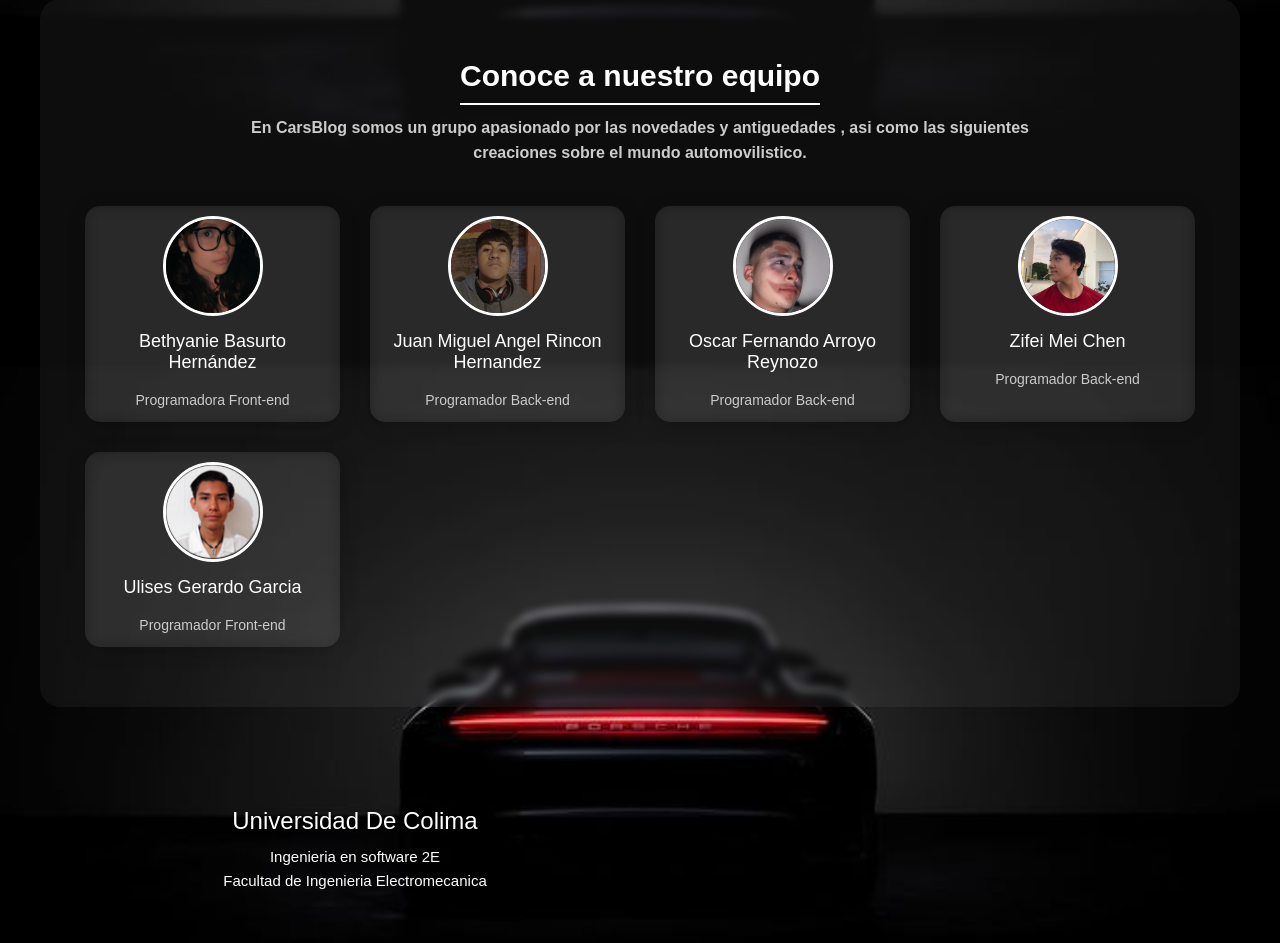
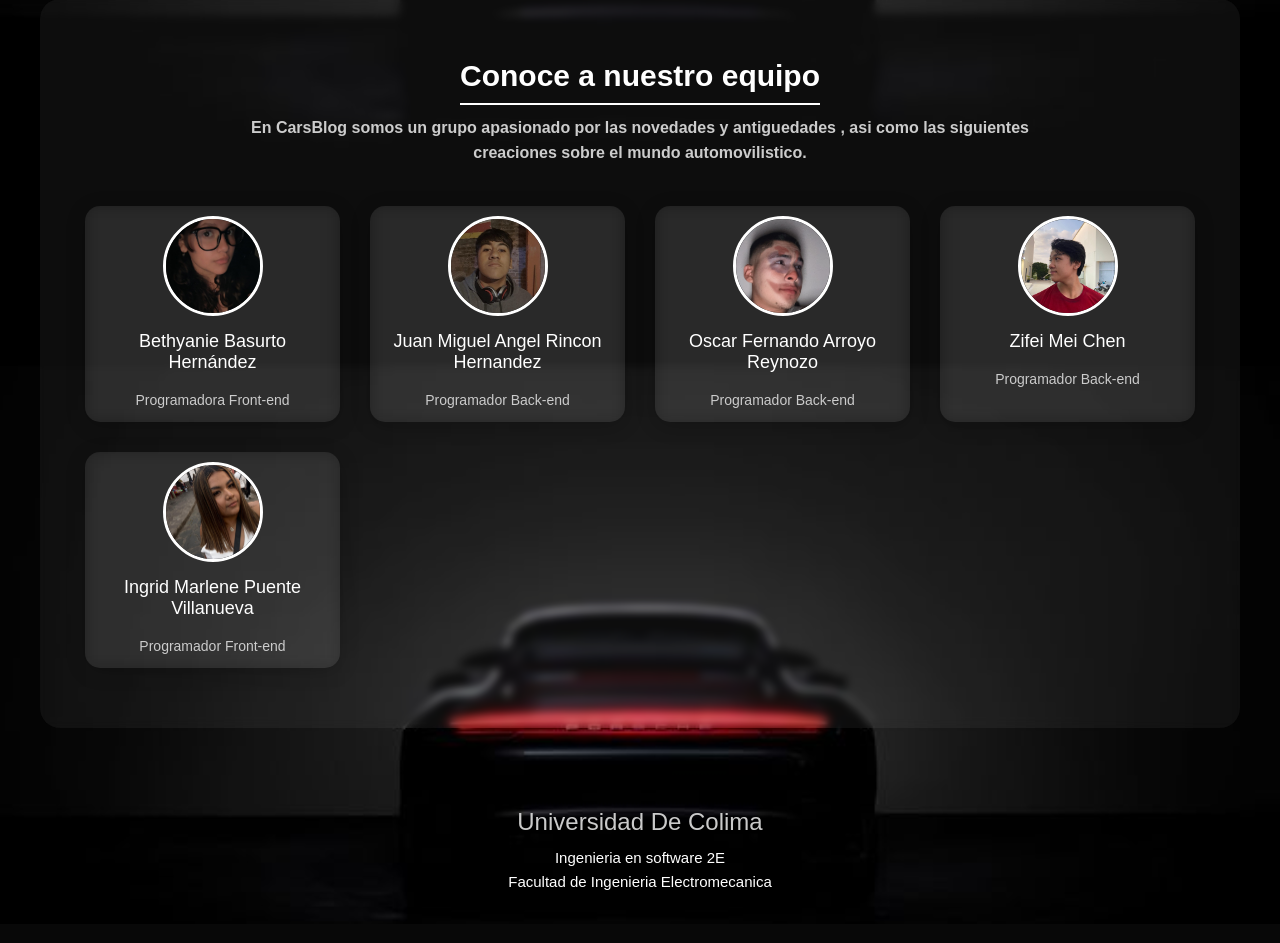
Before and after one commit to zifi0505/CarsBlog, a PHP site: page /views/About-us.html in a window 1280 px wide. Shown: the part 434-1377 px from the top of the page. After the commit the page ends 1351 px from the top, so only its background shows below. Run offline with PHP 8.4, Linux system fonts and the light colour scheme; some libraries are stand-ins or nearby versions.

Commit message:
cambios de footer

```diff
--- a/views/About-us.html
+++ b/views/About-us.html
@@ -113,8 +113,8 @@
         <p>Programador Back-end</p>
       </div>
       <div class="team-member">
-        <img src="images/Uli.png" alt="Ulises Gerardo Garcia">
-        <h4>Ulises Gerardo Garcia</h4>
+        <img src="images/Marsita.jpeg" alt="Ingrid Marlene Puente Villanueva">
+        <h4>Ingrid Marlene Puente Villanueva</h4>
         <p>Programador Front-end</p>
       </div>
     </div>
@@ -126,7 +126,7 @@
     <div class="quote_section">
     	<div class="container">
     		<div class="row">
-    			<div class="col-md-6">
+    			<div class="col-12 team-center">
     				<h1 class="quote_text">Universidad De Colima</h1>
     				<p class="loan_text"> Ingenieria en software 2E <br>Facultad de Ingenieria Electromecanica</p>
     			</div>
--- a/views/css/About-us.css
+++ b/views/css/About-us.css
@@ -348,20 +348,15 @@ body{
 
 
 /*Seccion del pie de pagina*/
-.quote_section{
-	width: 100%;
-	float: left;
-    border: none;
-	height: auto;
-	padding: 50px;
-	font-weight: bold;
+.quote_section {
+  padding: 30px 0;
+
 }
 
-.quote_text{
-	color: #ffffff;
-	width: 100%;
-	float: left;
+.quote_text, .loan_text {
+  text-align: center;
 }
+
 
 .loan_text{
 	color: #ffffff;
```
Also changed, not shown: views/images/Marsita.jpeg (added), views/images/Uli.png (deleted).
